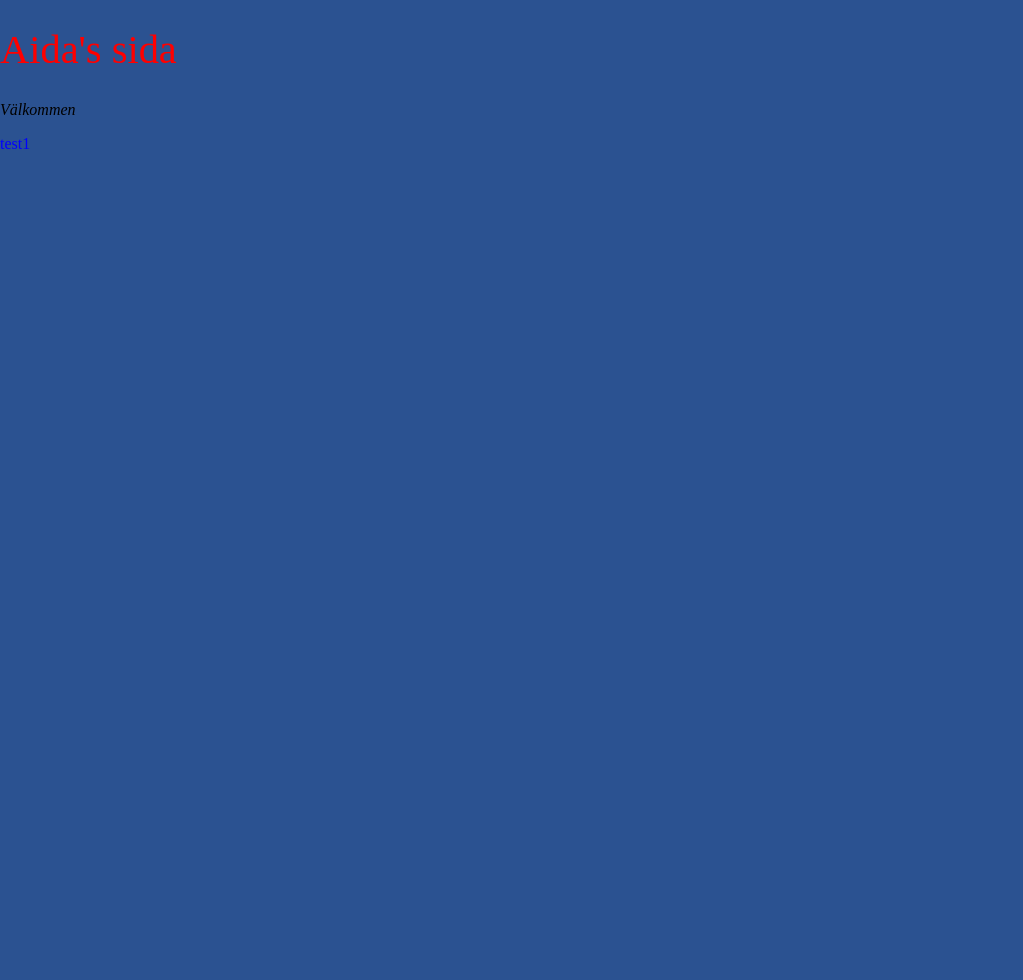
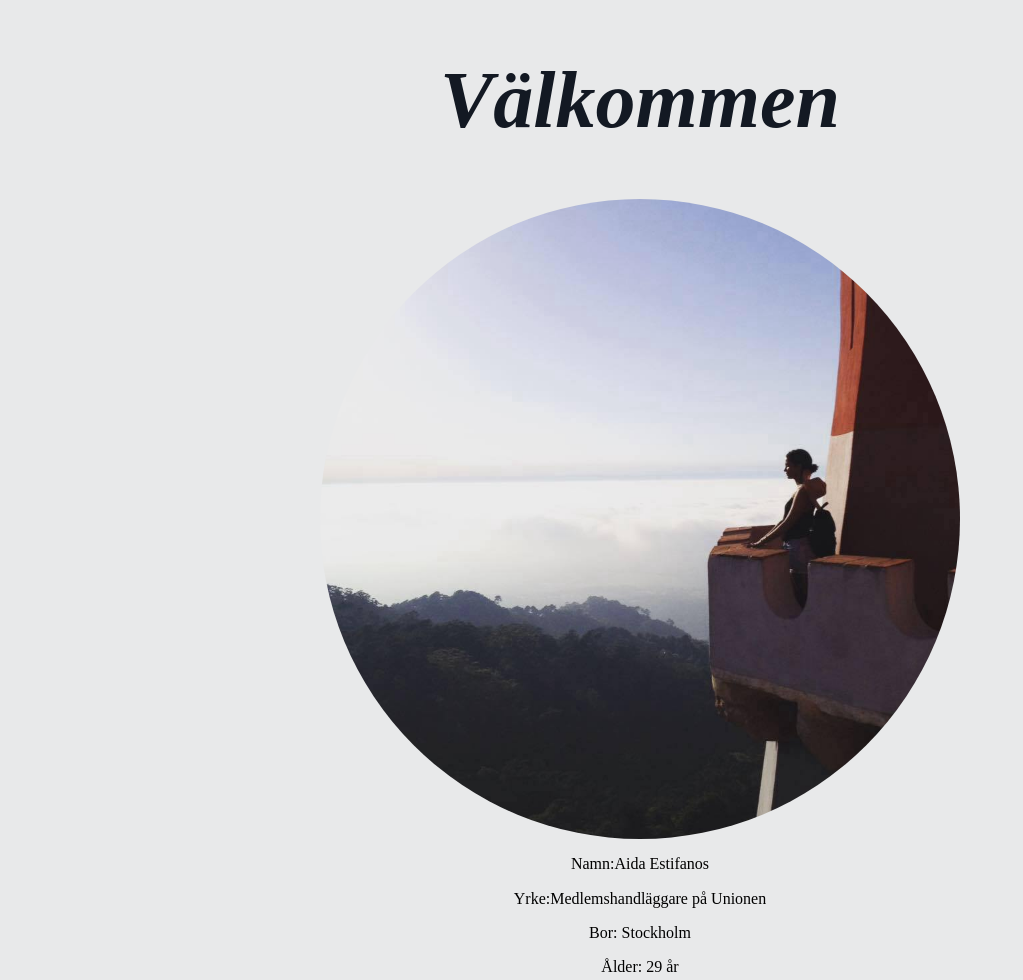
Before and after one commit to aidaestifanos/aidaestifanos.github.io, a plain HTML site: page index.html in a window 1280 px wide. Shown: the top 980 px of the page, without its empty margins (0-1023 px from the left). Before the commit the page ends 800 px from the top, so only its background shows below. Drawn offline with nearby package versions, Linux system fonts and the light colour scheme.

Commit message:
bildjustering

```diff
--- a/index.html
+++ b/index.html
@@ -3,14 +3,20 @@
 	<head>
 			<meta charset="UTF-8">
 			<title> Sidans titel</title>
+			<link rel="stylesheet" type="text/css" href="normalize.css">
 			<link rel="stylesheet" type="text/css" href="styles.css">
-			<link rel="stylesheet" type="text/css" href="">
-			<link rel="stylesheet" type="text/css" href="normalize.css">
+
 		</head>
-		<body><p class="tutorial">Aida's sida</p>
-		<p class="kodar">Välkommen</p>
-		<p>
-			test1
-		</p>
-		</body>
+	<body>
+
+		<h1>Välkommen</h1>
+		<img class="img-circle" src="image/bild1.jpg"/>
+		<p class="tutorial">Namn:Aida Estifanos</p>
+		<p> Yrke:Medlemshandläggare på Unionen</p>
+		<p> Bor: Stockholm</p>
+		<p>Ålder: 29 år</p>
+		<img class="img-circle" src="image/bild2.jpg">
+
+
+	</body>
 		</html>
--- a/styles.css
+++ b/styles.css
@@ -1,10 +1,26 @@
-p{
-	color: blue;
+p {
+	text-align: center;
 
 }
-.tutorial {color: red; font-size: 200%; font-size-adjust: 0.58;
+h1 {
+	color: #131923;
+	font-size: 80px;
+	font-style: italic;
+	text-align: center;
 }
-.kodar {color: black; font-style: italic;}
+
+.img-circle {
+	border-radius: 50%;
+	width: 50%;
+	display: block;
+	margin: auto;
+}
+
+.tutorial {
+	color:  #131923
+	font-size: 500px;
+}
+
 body {
-	 background-color: #2b5291;
+	 background-color: #e8e9ea;
 }
```
Also changed, not shown: image/bild1.jpg (added), image/bild2.jpg (added).
